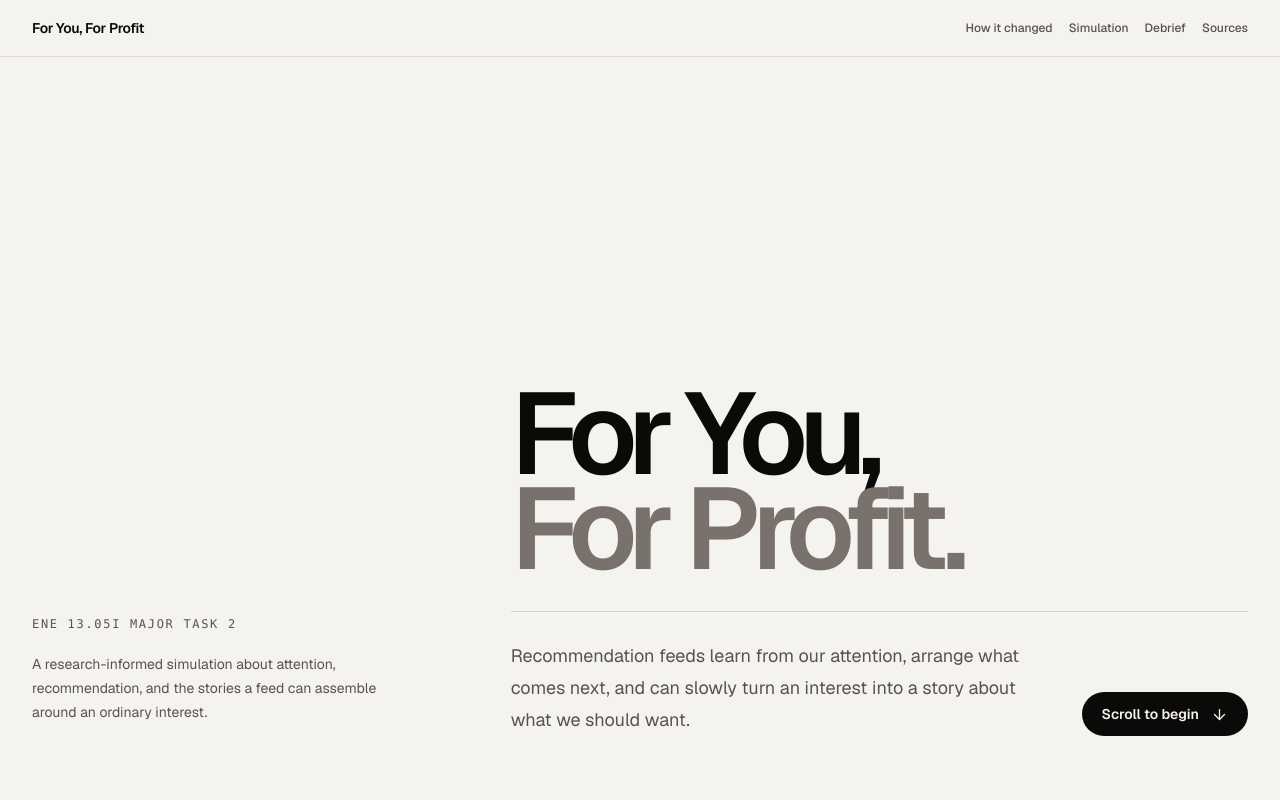
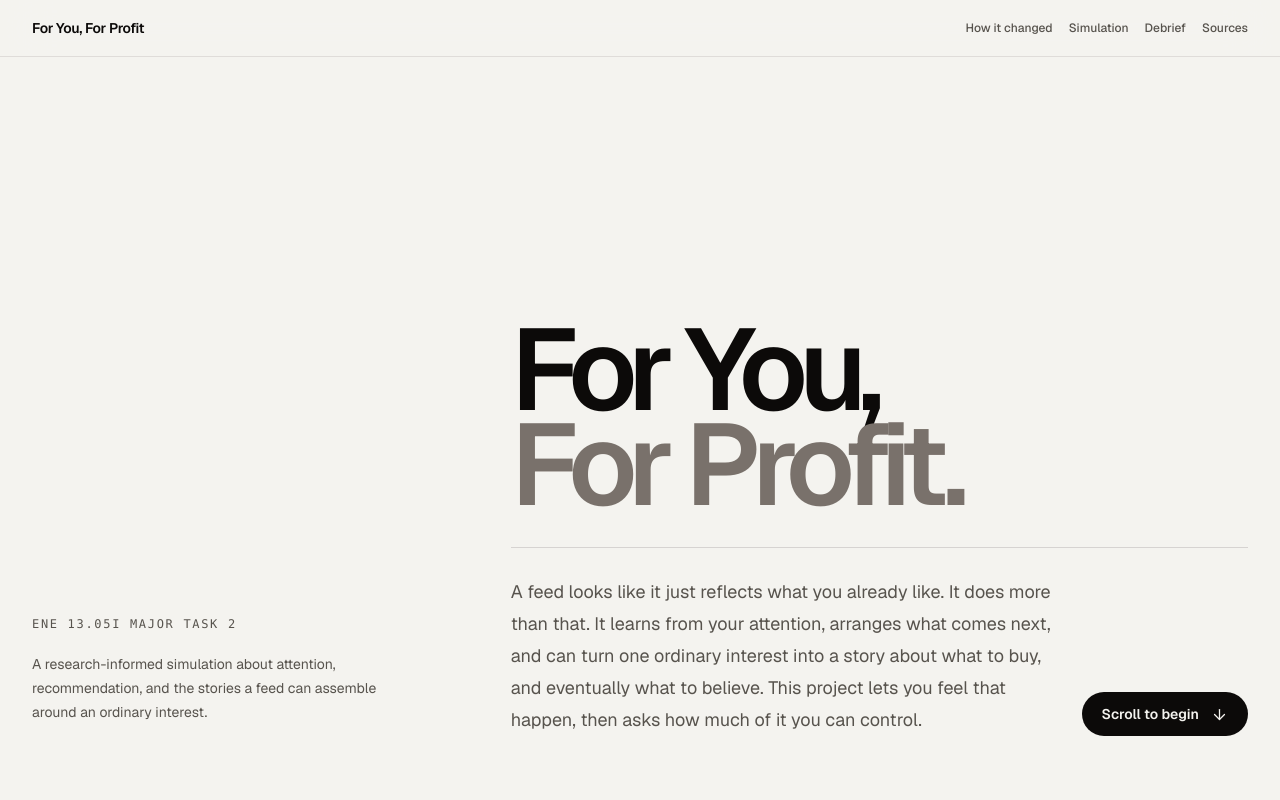
Before and after one commit to yanicells/ene-final-project, a Next.js app: page / in a window 1280 px wide. Shown: the top 800 px of the page. Built offline with nearby package versions, Linux system fonts and the light colour scheme.

Commit message:
feat: thesis statement + overview

```diff
--- a/src/components/intro/ProjectIntro.tsx
+++ b/src/components/intro/ProjectIntro.tsx
@@ -23,10 +23,12 @@ export function ProjectIntro() {
             <span className="block text-stone-500">For Profit.</span>
           </h1>
           <div className="mt-9 flex flex-col gap-7 border-t border-stone-300 pt-7 sm:flex-row sm:items-end sm:justify-between">
-            <p className="max-w-xl text-lg leading-8 text-stone-650">
-              Recommendation feeds learn from our attention, arrange what comes
-              next, and can slowly turn an interest into a story about what we
-              should want.
+            <p className="max-w-2xl text-lg leading-8 text-stone-650">
+              A feed looks like it just reflects what you already like. It does
+              more than that. It learns from your attention, arranges what comes
+              next, and can turn one ordinary interest into a story about what to
+              buy, and eventually what to believe. This project lets you feel
+              that happen, then asks how much of it you can control.
             </p>
             <a
               href="#opening"
```
